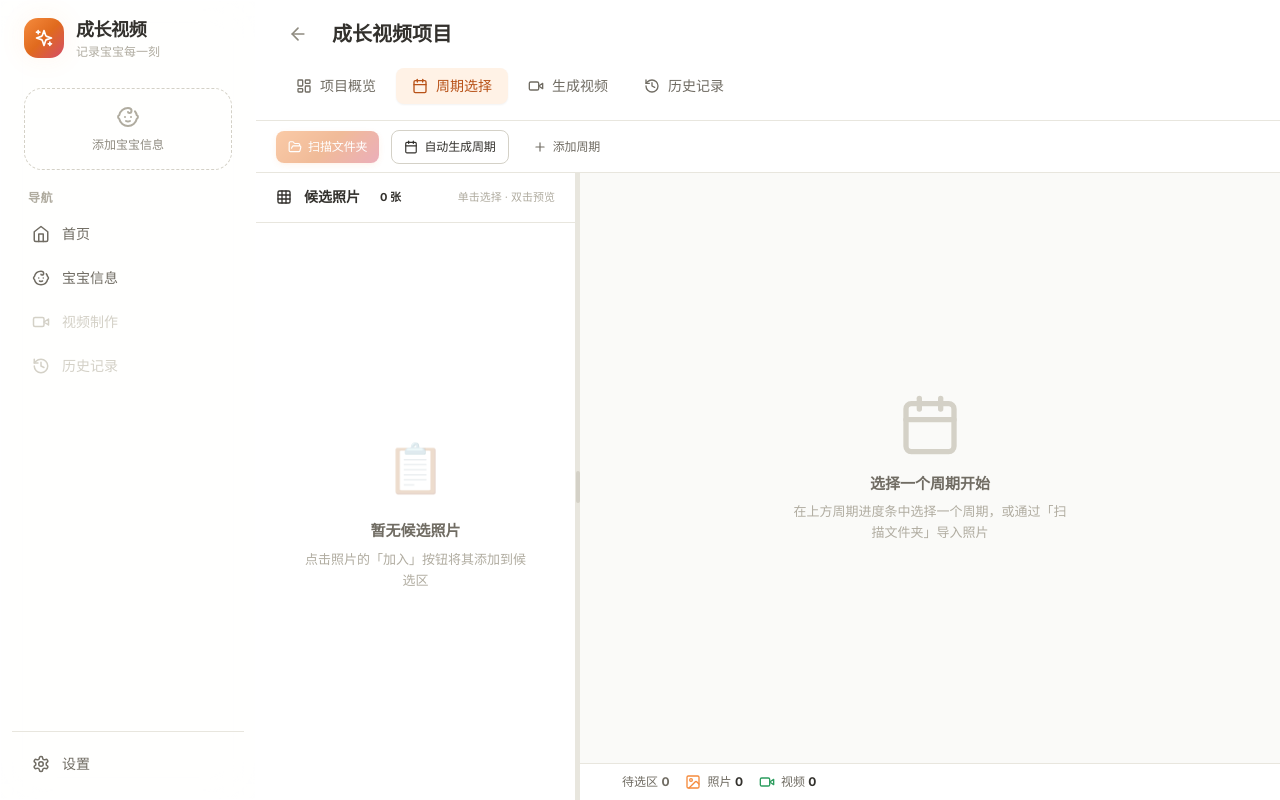
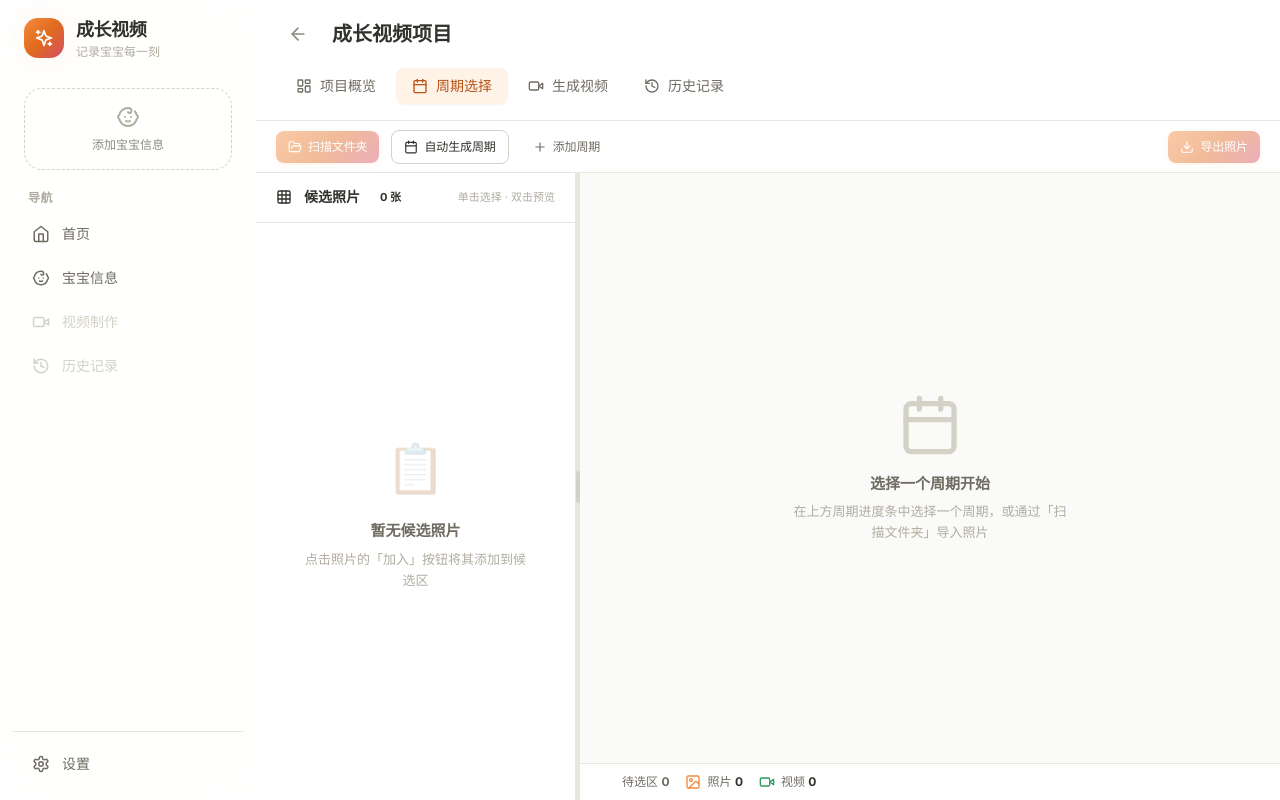
Before and after one commit to wqj1991/baby-growth-video, a React (Vite) app: page /project/1/periods in a window 1280 px wide. Built offline with nearby package versions, Linux system fonts and the light colour scheme; the HTML template or start-up script is replaced by a standard one.

Commit message:
feat: add export photos button to PeriodSelectPage toolbar

```diff
--- a/src/pages/PeriodSelectPage.tsx
+++ b/src/pages/PeriodSelectPage.tsx
@@ -9,6 +9,7 @@ import {
   ChevronLeft,
   ChevronRight,
   X,
+  Download,
 } from 'lucide-react';
 import { useAppStore } from '../store';
 import { showToast } from '../store/toastStore';
@@ -24,6 +25,8 @@ import {
   getVideoThumbnail,
   getPeriodStats,
   generateCollage,
+  exportProjectPhotos,
+  saveFile,
 } from '../utils/tauriCommands';
 import type { Video, Thumbnail } from '../types';
 import ThumbnailGrid from '../components/ThumbnailGrid';
@@ -103,6 +106,7 @@ export default function PeriodSelectPage() {
   const [generatingPeriods, setGeneratingPeriods] = useState(false);
   const [addingPeriod, setAddingPeriod] = useState(false);
   const [generatingCollage, setGeneratingCollage] = useState(false);
+  const [isExporting, setIsExporting] = useState(false);
 
   // Thumbnail preview state
   const [previewThumb, setPreviewThumb] = useState<Thumbnail | null>(null);
@@ -556,6 +560,51 @@ export default function PeriodSelectPage() {
   // ============================
 
   const completedCount = periods.filter(p => p.selected_photo_id).length;
+  const currentProject = useAppStore(s => s.currentProject);
+
+  const handleExport = async () => {
+    if (!projectId || isExporting) return;
+
+    const completedPeriods = periods.filter(p => p.selected_photo_id);
+    if (completedPeriods.length === 0) {
+      showToast('warning', '无法导出', '没有可导出的照片，请先在周期中确认最终照片');
+      return;
+    }
+
+    const formatDateShort = (dateStr: string) => {
+      const d = new Date(dateStr);
+      const y = d.getFullYear();
+      const m = String(d.getMonth() + 1).padStart(2, '0');
+      const day = String(d.getDate()).padStart(2, '0');
+      return `${y}${m}${day}`;
+    };
+
+    const earliest = formatDateShort(completedPeriods[0].start_date);
+    const latest = formatDateShort(completedPeriods[completedPeriods.length - 1].end_date);
+    const defaultName = `${currentProject?.name || '导出'}-${earliest}-${latest}.zip`;
+
+    const savePath = await saveFile(defaultName);
+    if (!savePath) return;
+
+    setIsExporting(true);
+    try {
+      const result = await exportProjectPhotos(parseInt(projectId), savePath);
+      const sizeMB = (result.total_size / 1024 / 1024).toFixed(1);
+      showToast(
+        'success',
+        '导出成功',
+        `${result.photo_count} 张照片 · ${sizeMB} MB`
+      );
+    } catch (error: any) {
+      if (error?.toString?.().includes('没有可导出的照片')) {
+        showToast('warning', '无法导出', error.toString());
+      } else {
+        showToast('error', '导出失败', error?.toString?.() || '导出过程中发生错误');
+      }
+    } finally {
+      setIsExporting(false);
+    }
+  };
 
   return (
     <div className="flex h-full flex-col min-h-0">
@@ -593,6 +642,15 @@ export default function PeriodSelectPage() {
         </div>
 
         <div className="flex items-center gap-3">
+          <button
+            onClick={handleExport}
+            disabled={isExporting || periods.filter(p => p.selected_photo_id).length === 0}
+            className="btn btn-primary btn-sm flex items-center gap-2"
+            title="导出所有周期的最终确认照片为 ZIP"
+          >
+            <Download className="w-3.5 h-3.5" />
+            {isExporting ? '正在导出...' : '导出照片'}
+          </button>
           {currentPeriod && (
             <span className="text-xs text-stone-400">
               {completedCount}/{periods.length} 已完成
```
